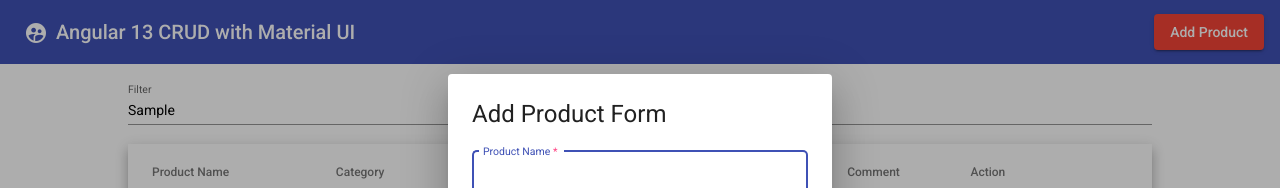
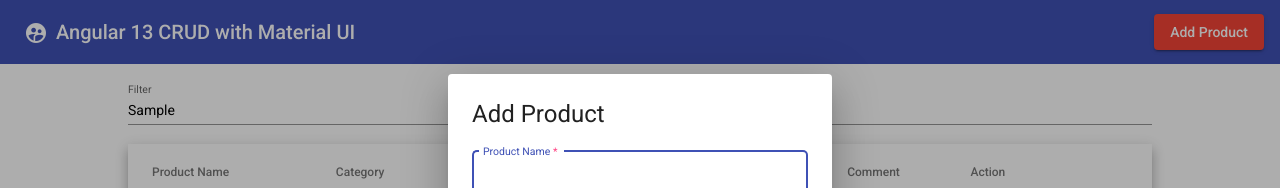
Before and after one commit to Harsha-Amarasinghe/angular-13-crud, an Angular app: page / in a window 1280 px wide. Both pictures are taken after typing "Sample" into the empty fields and a click on the button "Add Product". Shown: the top 188 px of the page. Built offline with nearby package versions, Linux system fonts and the light colour scheme; data requests are answered from the project's data file.

Commit message:
add/edit title and button change

```diff
--- a/src/app/dialog/dialog.component.html
+++ b/src/app/dialog/dialog.component.html
@@ -1,4 +1,6 @@
-<h1 mat-dialog-title>Add Product Form</h1>
+<h1 mat-dialog-title>
+    {{title}} Product
+</h1>
 
 <div mat-dialog-content>
     <form [formGroup]="productForm">
@@ -41,6 +43,8 @@
 
 <div mat-dialog-action [align]="'end'">
     <button mat-raised-button color="warn" mat-dialog-close>Close</button>
-    <button style="margin-left: 8px;" mat-raised-button color="primary" (click)="addProduct()">Save</button>
+    <button style="margin-left: 8px;" mat-raised-button color="primary" (click)="addProduct()">
+        {{actionBtn}}
+    </button>
 
 </div>
--- a/src/app/dialog/dialog.component.ts
+++ b/src/app/dialog/dialog.component.ts
@@ -12,6 +12,8 @@
 
   freshnessList = ["Brand New", "Second Hand", "Refurbished"]
   productForm!: FormGroup;
+  actionBtn: string="Save";
+  title:string="Add"
 
   constructor(
     private formBuilder: FormBuilder,
@@ -32,6 +34,9 @@
 
     // console.log(this.editData);
     if (this.editData) {
+      this.title="Edit"
+      this.actionBtn="Update";
+
       this.productForm.controls['productName'].setValue(this.editData.productName);
       this.productForm.controls['category'].setValue(this.editData.category);
       this.productForm.controls['freshness'].setValue(this.editData.freshness);
```
